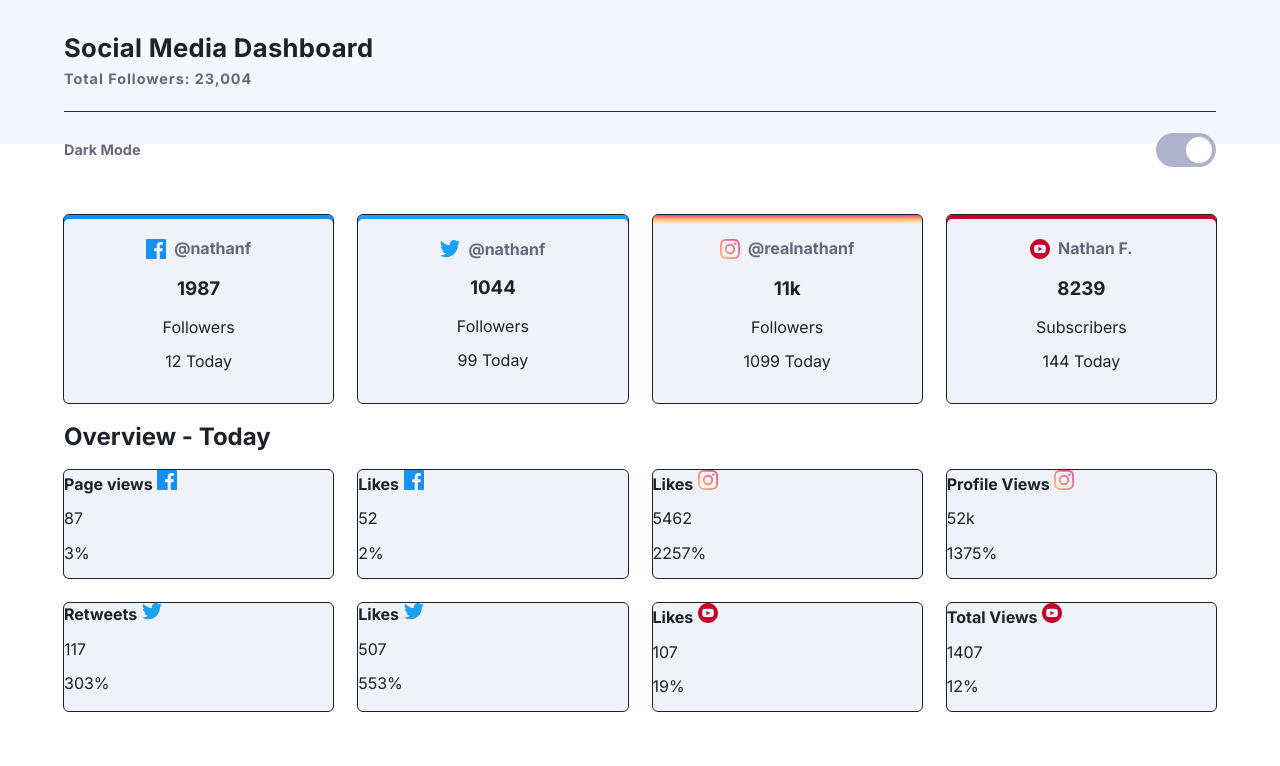
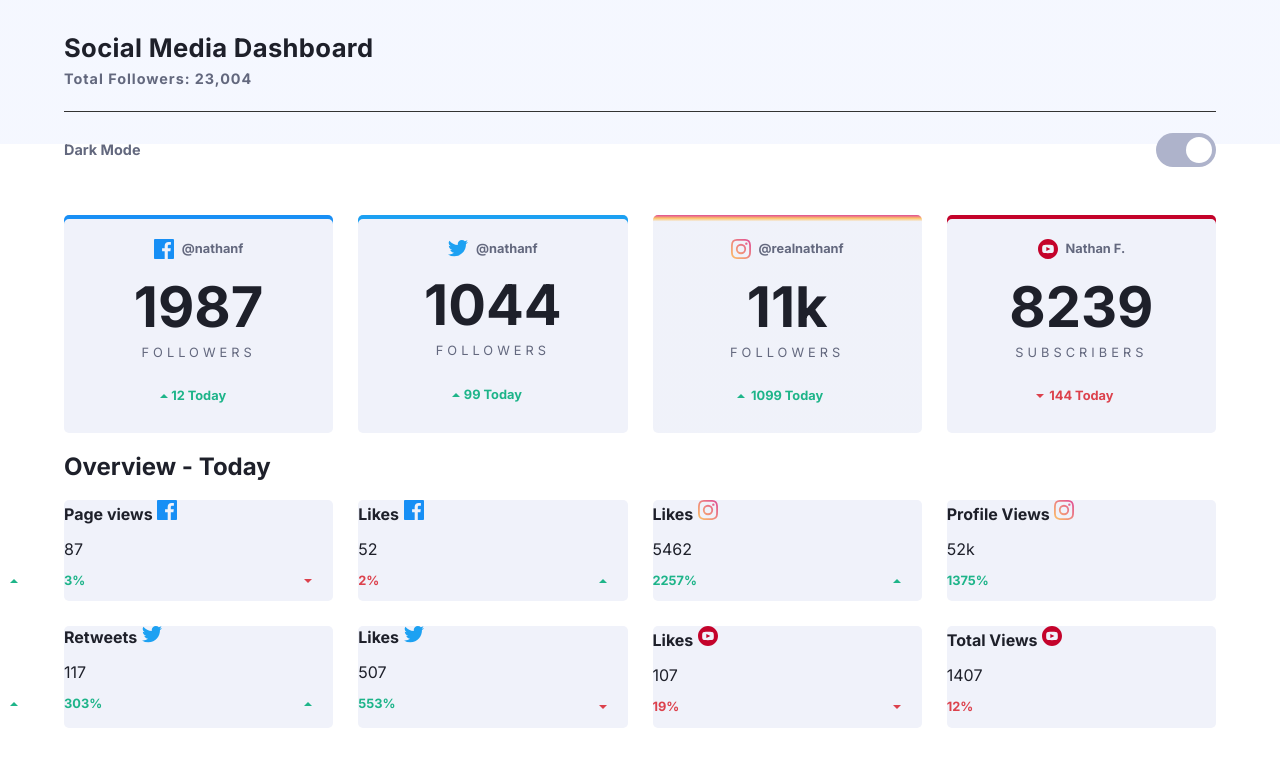
Before and after one commit to JJWallis/social-media-dashboard, a plain HTML site: page index.html in a window 1280 px wide. Drawn offline with Linux system fonts and the light colour scheme.

Commit message:
Up to Overview heading

```diff
--- a/style.css
+++ b/style.css
@@ -1,9 +1,4 @@
 /*
-- Lime Green: hsl(163, 72%, 41%)
-- Bright Red: hsl(356, 69%, 56%)
-
-- Instagram: linear gradient hsl(37, 97%, 70%) to hsl(329, 70%, 58%)
-
 #### Dark Theme
 
 - Very Dark Blue (BG): hsl(230, 17%, 14%)
@@ -107,7 +102,7 @@ body {
 }
 
 .grid-item {
-  outline: 1px solid;
+  /* outline: 1px solid; */
   background-color: hsl(227, 47%, 96%);
   border-radius: 5px;
 }
@@ -120,7 +115,9 @@ body {
 }
 
 .hero__grid-item section {
-  text-align: center;
+  display: flex;
+  flex-direction: column;
+  align-items: center;
 }
 
 .hero__grid-item-fb {
@@ -134,7 +131,7 @@ body {
 .hero__grid-item-inst {
   background: linear-gradient(
     to top,
-    hsl(227, 47%, 96%) 95%,
+    hsl(227, 47%, 96%) 97%,
     hsl(37, 97%, 70%),
     hsl(329, 70%, 58%)
   );
@@ -146,11 +143,56 @@ body {
 
 .hero__name-container {
   display: flex;
+  align-items: center;
+  justify-content: center;
 }
 
 .name {
   margin-left: 0.5rem;
   color: hsl(228, 12%, 44%);
+  font-size: 0.8rem;
+}
+
+.counter-large {
+  font-size: 3.5rem;
+  margin: 1rem 0 0 0;
+}
+
+.counter-large-txt {
+  margin: 0.4rem 0 1rem;
+  font-size: 0.8rem;
+  color: hsl(228, 12%, 44%);
+  text-transform: uppercase;
+  letter-spacing: 0.5ch;
+}
+
+.update {
+  font-size: 0.8rem;
+  font-weight: 700;
+}
+
+.update-green {
+  color: hsl(163, 72%, 41%);
+  position: relative;
+}
+
+.update-green::before {
+  content: url("./images/icon-up.svg");
+  position: absolute;
+  bottom: 15%;
+  left: -20%;
+}
+
+.update-red {
+  color: hsl(356, 69%, 56%);
+  position: relative;
+}
+
+.update-red::before {
+  content: url("./images/icon-down.svg");
+  position: absolute;
+  bottom: 15%;
+  left: -20%;
 }
 
 /* ==============
```
